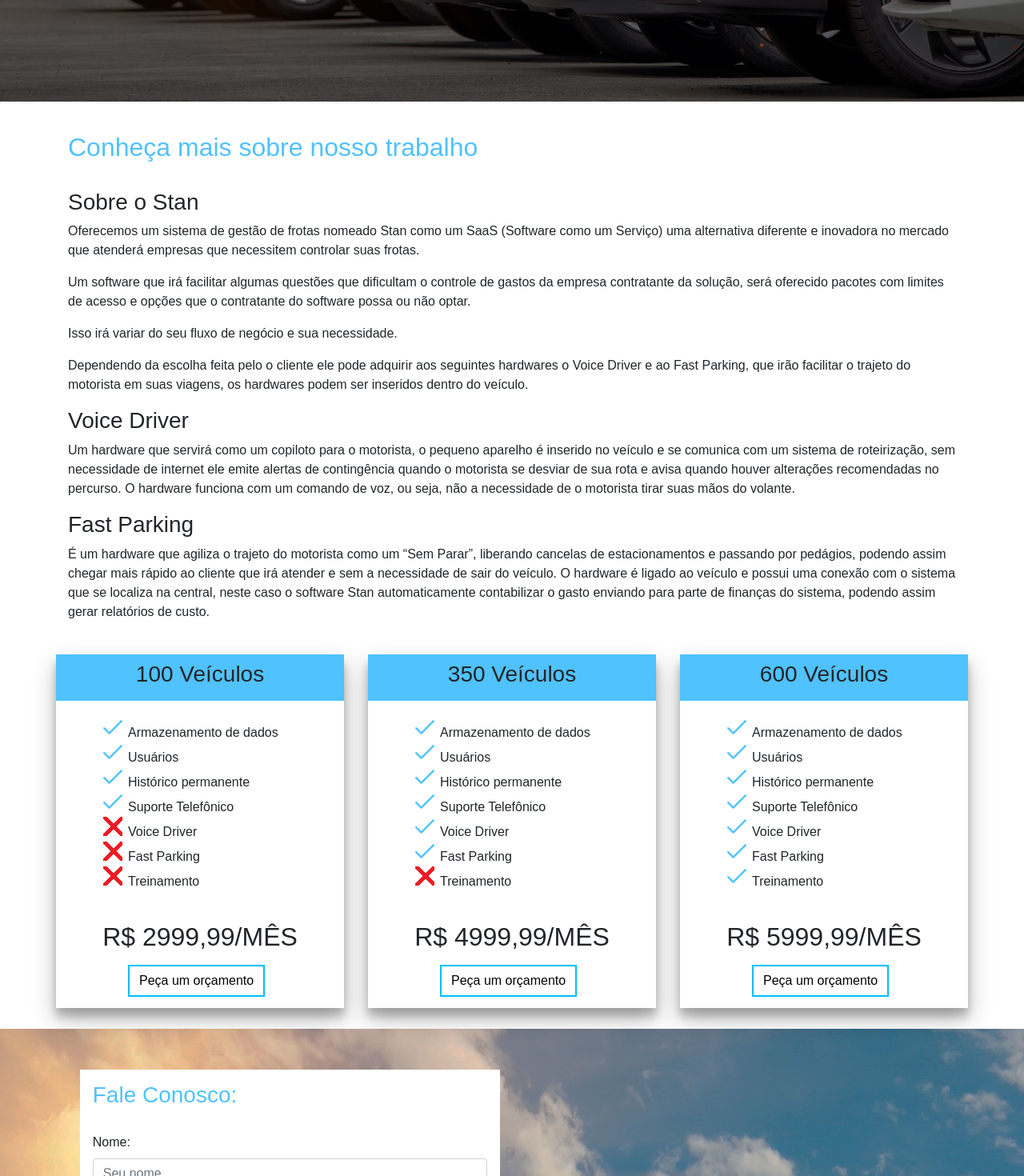
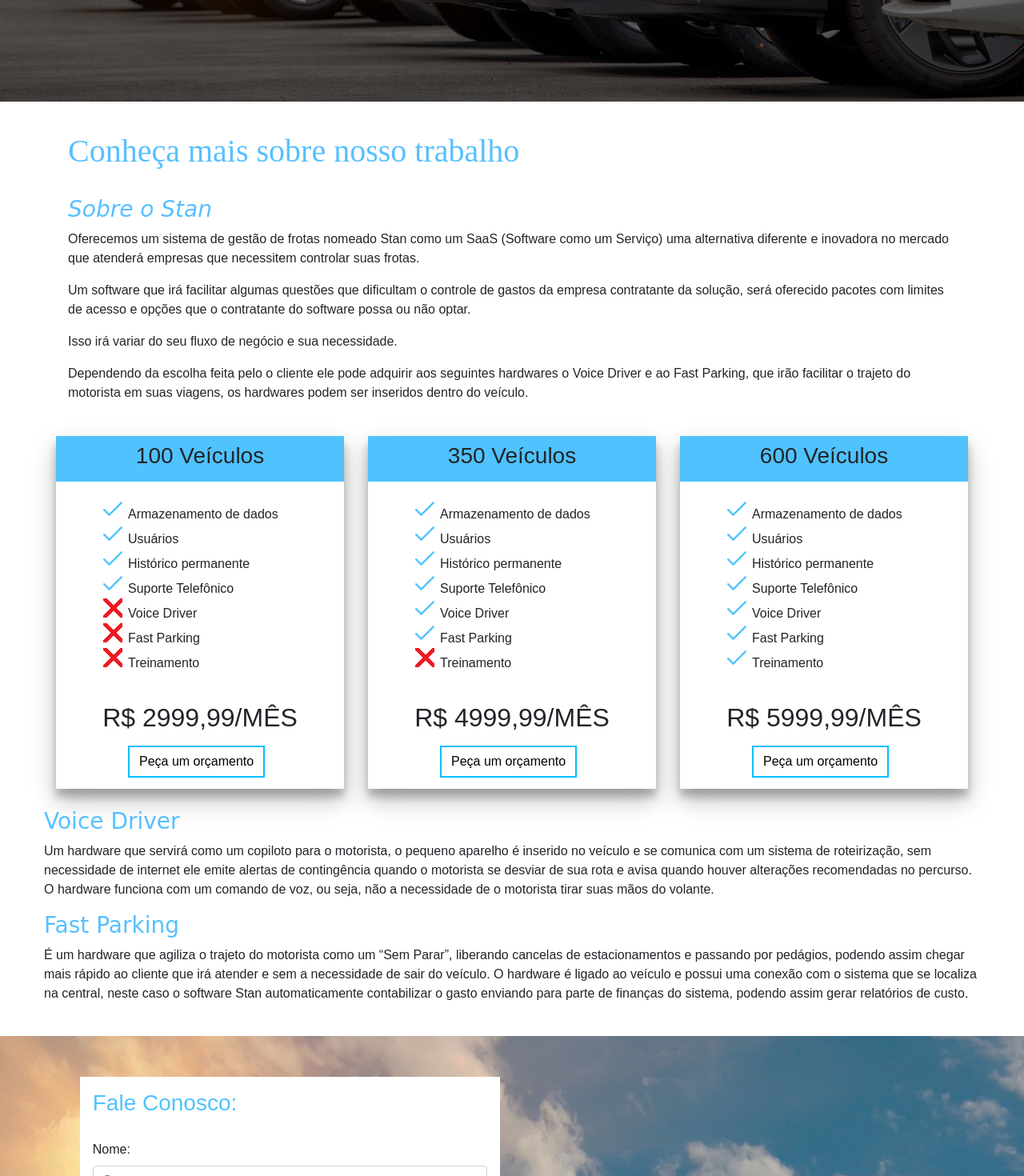
Before and after one commit to palomaslima/Stan, an Angular app: page / in a window 1280 px wide. Shown: the part 673-2143 px from the top of the page at 80% size. Built offline with nearby package versions, Linux system fonts and the light colour scheme.

Commit message:
up 21/10/19

```diff
--- a/src/app/site/planos/planos.component.html
+++ b/src/app/site/planos/planos.component.html
@@ -69,6 +69,24 @@
               <button class="btn btn-orcamento">Peça um orçamento</button>
           </div>
       </div>
-
+      <div>
+      <br><h3 class="sobre-h3">Voice Driver</h3>
+      <p>Um hardware que servirá como um copiloto para o motorista, o pequeno
+      aparelho é inserido no veículo e se comunica com um sistema de roteirização,
+      sem necessidade de internet ele emite alertas de contingência quando o
+      motorista se desviar de sua rota e avisa quando houver alterações
+      recomendadas no percurso. O hardware funciona com um comando de voz, ou
+      seja, não a necessidade de o motorista tirar suas mãos do volante.
+      </p>
+      <h3 class="sobre-h3">Fast Parking </h3>
+      <p>É um hardware que agiliza o trajeto do motorista como um “Sem Parar”,
+      liberando cancelas de estacionamentos e passando por pedágios, podendo
+      assim chegar mais rápido ao cliente que irá atender e sem a necessidade de
+      sair do veículo. O hardware é ligado ao veículo e possui uma conexão com o
+      sistema que se localiza na central, neste caso o software Stan
+      automaticamente contabilizar o gasto enviando para parte de finanças do
+      sistema, podendo assim gerar relatórios de custo.
+      </p>
+    </div>
     </div>
 </div>
--- a/src/app/site/planos/planos.component.scss
+++ b/src/app/site/planos/planos.component.scss
@@ -29,3 +29,8 @@
   border-radius: 0px;
   background-color: #fff;
 }
+.sobre-h3{
+  color: #56c0ff;
+  position: relative;
+  font-family: Comic Sans MS, Comic Sans, cursive;
+}
--- a/src/app/site/sobre/sobre.component.html
+++ b/src/app/site/sobre/sobre.component.html
@@ -1,9 +1,9 @@
 <div class="container-fluid" id="sobre">
   <div class="container ">
     <div>
-          <h2>Conheça mais sobre nosso trabalho</h2>
+      <h1>Conheça mais sobre nosso trabalho</h1>
       <br>
-          <h3>Sobre o Stan</h3>
+      <em><h3 class="sobre-h3">Sobre o Stan</h3></em>
       <p>Oferecemos um sistema de gestão de frotas nomeado Stan como um
       SaaS (Software como um Serviço) uma alternativa diferente e inovadora no
       mercado que atenderá empresas que necessitem controlar suas frotas.</p>
@@ -15,23 +15,6 @@
       seguintes hardwares o Voice Driver e ao Fast Parking, que irão facilitar o trajeto
       do motorista em suas viagens, os hardwares podem ser inseridos dentro do
       veículo.</p>
-            <h3>Voice Driver</h3>
-            <p>Um hardware que servirá como um copiloto para o motorista, o pequeno
-              aparelho é inserido no veículo e se comunica com um sistema de roteirização,
-              sem necessidade de internet ele emite alertas de contingência quando o
-              motorista se desviar de sua rota e avisa quando houver alterações
-              recomendadas no percurso. O hardware funciona com um comando de voz, ou
-              seja, não a necessidade de o motorista tirar suas mãos do volante.
-              </p>
-              <h3>Fast Parking </h3>
-              <p>É um hardware que agiliza o trajeto do motorista como um “Sem Parar”,
-                liberando cancelas de estacionamentos e passando por pedágios, podendo
-                assim chegar mais rápido ao cliente que irá atender e sem a necessidade de
-                sair do veículo. O hardware é ligado ao veículo e possui uma conexão com o
-                sistema que se localiza na central, neste caso o software Stan
-                automaticamente contabilizar o gasto enviando para parte de finanças do
-                sistema, podendo assim gerar relatórios de custo.
-                </p>
     </div>
   </div>
 </div>
--- a/src/app/site/sobre/sobre.component.scss
+++ b/src/app/site/sobre/sobre.component.scss
@@ -1,2 +1,12 @@
-h2{color: var(--cortres)}
-#sobre{padding-top: 3%;}
+h1{
+  color: #56c0ff;
+  font-family: American Typewriter, serif;
+}
+.sobre-h3{
+  color: #56c0ff;
+  position: relative;
+  font-family: Comic Sans MS, Comic Sans, cursive;
+}
+#sobre{
+  padding-top: 3%;
+}
```
Also changed, not shown: src/app/sistema/menu/menu.component.scss (line endings or trailing spaces). Lines whose indentation alone changed are shown as unchanged.
